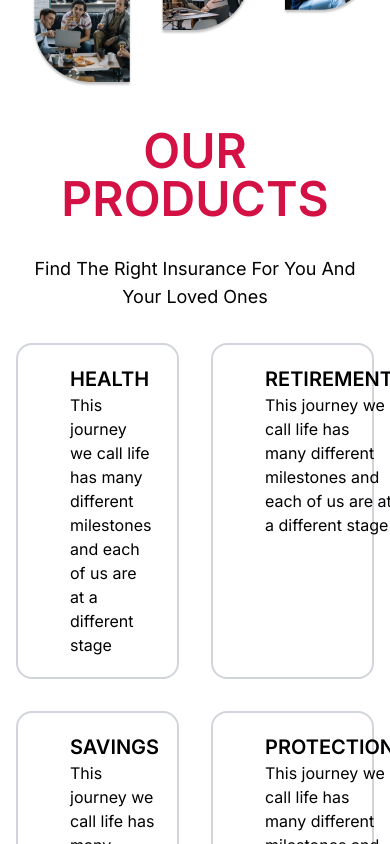
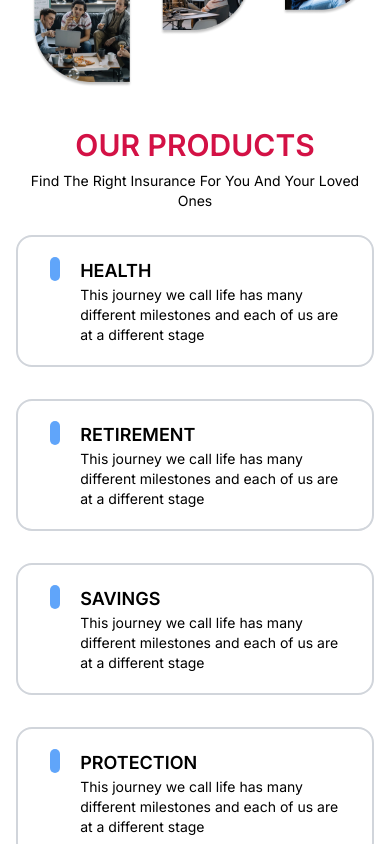
Before and after one commit to Kaveenxz/eudaumonia, a Next.js app: page / in a window 390 px wide. Shown: the part 1760-2604 px from the top of the page. Built offline with nearby package versions, Linux system fonts and the light colour scheme.

Commit message:
Updated styling and layout of Products component

```diff
--- a/src/app/components/Products.tsx
+++ b/src/app/components/Products.tsx
@@ -31,20 +31,20 @@ function Products() {
     return (
         <div>
             <div>
-                <h1 className='text-5xl font-semibold text-[#D31145] text-center'>OUR PRODUCTS</h1>
-                <p className='text-lg text-center mt-8'>Find The Right Insurance For You And Your Loved Ones</p>
+                <h1 className='text-5xl font-semibold text-[#D31145] text-center max-md:text-3xl'>OUR PRODUCTS</h1>
+                <p className='text-lg text-center mt-2 max-md:text-sm'>Find The Right Insurance For You And Your Loved Ones</p>
             </div>
 
-            <div className='grid grid-cols-2 mt-8 gap-8'>
+            <div className='grid grid-cols-1 md:grid-cols-2 mt-6 gap-8'>
 
 
                 {
                     products.map((product:any) => (
                         <div className='border-2 border-gray-300 rounded-2xl flex py-5 px-8 gap-5 cursor-pointer' key={product.id} onClick={()=> handleClick(product.id)}>
-                        <div className='w-4 h-4 rounded-full bg-blue-400'></div>
+                        <div className='w-6 h-6 rounded-full bg-blue-400'></div>
                         <div>
-                            <h3 className='text-xl font-semibold'>{product.title}</h3>
-                            <p>{product.paragraph}</p>
+                            <h3 className='text-xl font-semibold max-md:text-lg'>{product.title}</h3>
+                            <p className='max-md:text-sm'>{product.paragraph}</p>
                         </div>
                     </div>
                     ))
```
